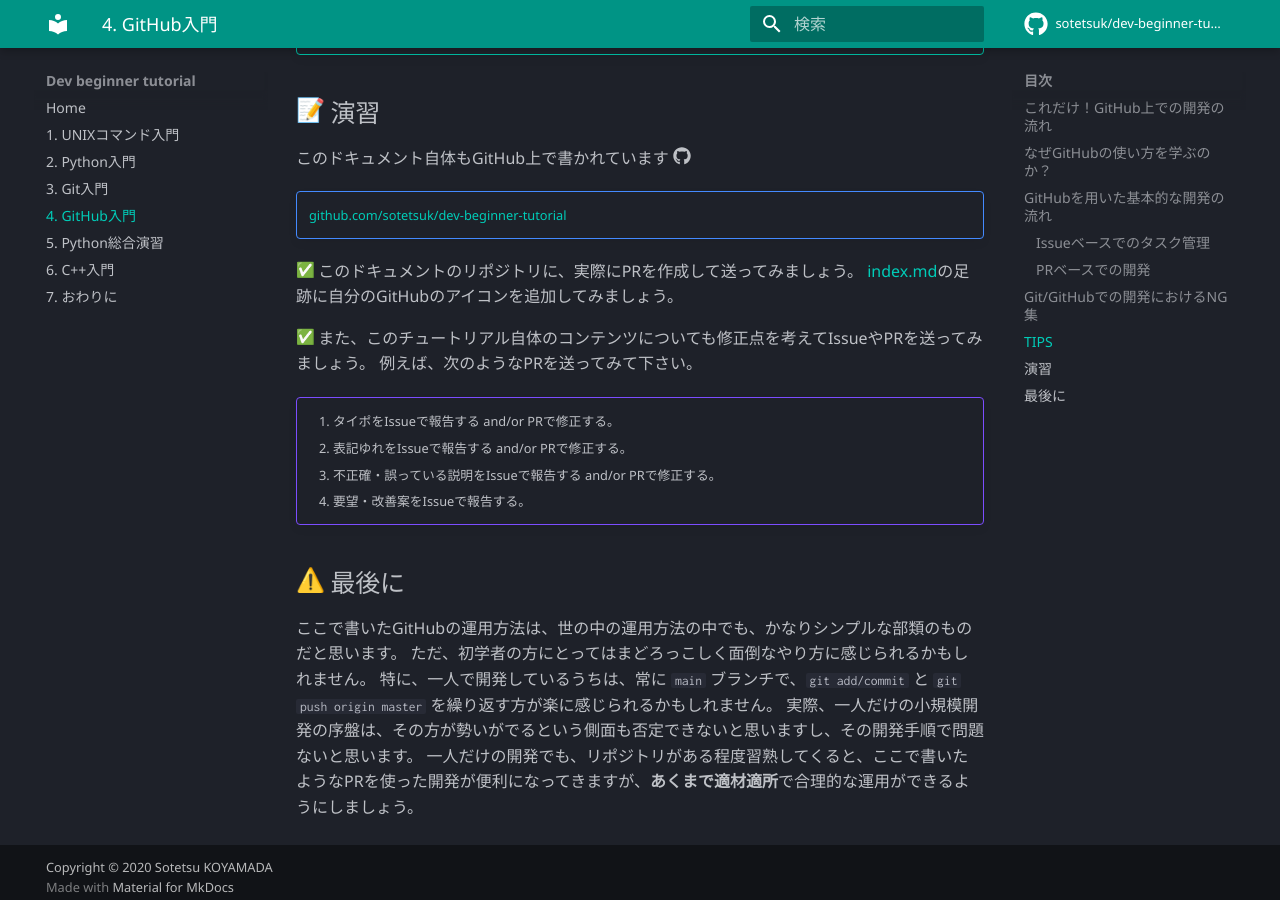
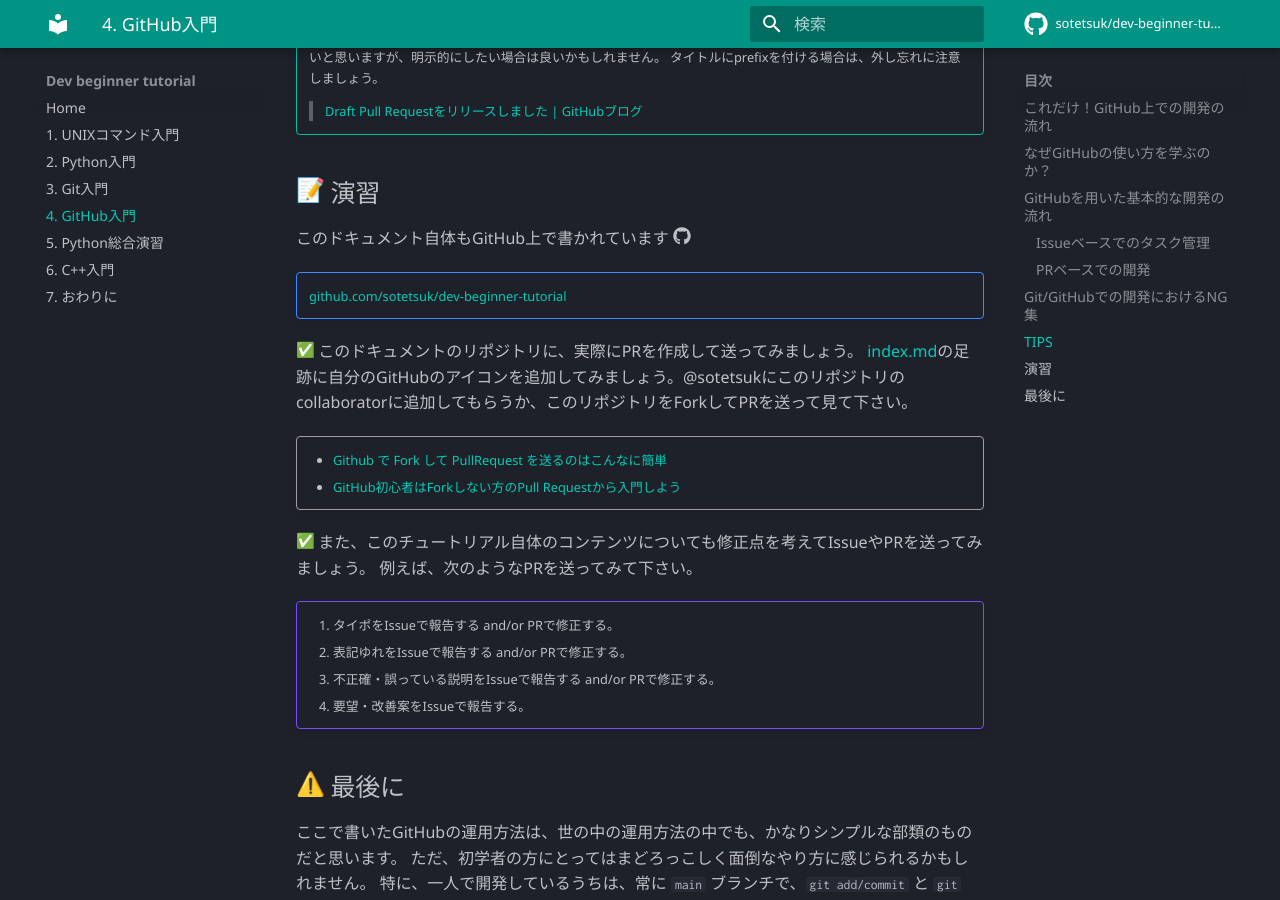
Before and after one commit to sotetsuk/dev-beginner-tutorial, an MkDocs documentation site: the page built from docs/github.md, in a window 1280 px wide and 900 px high, scrolled down 6628 px. Built offline with MkDocs 1.6.1 and Material for MkDocs 9.7.7, drawn with Linux system fonts in a browser that asks for light colours; emoji names are drawn with the system emoji font; comment, search, counter and statistics services are not loaded; some of the changed text lies outside the part shown.

Commit message:
write about fork (#69)

```diff
--- a/docs/github.md
+++ b/docs/github.md
@@ -20,6 +20,12 @@
         4. 適宜プッシュします。 `git push -u origin <branch name>` 特に、最初のコミット直後には一度プッシュしてPRを作り、Issueと関連付けます。
     5. 機能が完成したら、レビュー前に最新の `origin/main` を取り込みます。 `git fetch && git merge --no-ff origin/main` （競合が発生した場合は解決する）
     6. レビューを経てPRを `main` に "Squash And Merge" でマージします。
+
+    !!! warning ""
+
+        ここでは、他ユーザーのリポジトリをForkするタイプのPRではなく、同じリポジトリを共有してその中だけで完結するPRを想定しています。
+
+
 
 ## :question: なぜGitHubの使い方を学ぶのか？
 
@@ -229,7 +235,12 @@
     [github.com/sotetsuk/dev-beginner-tutorial](https://github.com/sotetsuk/dev-beginner-tutorial)
 
 :white_check_mark: このドキュメントのリポジトリに、実際にPRを作成して送ってみましょう。
-[index.md](https://github.com/sotetsuk/dev-beginner-tutorial/blob/main/docs/index.md)の足跡に自分のGitHubのアイコンを追加してみましょう。
+[index.md](https://github.com/sotetsuk/dev-beginner-tutorial/blob/main/docs/index.md)の足跡に自分のGitHubのアイコンを追加してみましょう。@sotetsukにこのリポジトリのcollaboratorに追加してもらうか、このリポジトリをForkしてPRを送って見て下さい。
+
+!!! quote ""
+
+    - [Github で Fork して PullRequest を送るのはこんなに簡単](https://qiita.com/YumaInaura/items/acff806290c8953d3185)
+    - [GitHub初心者はForkしない方のPull Requestから入門しよう](https://blog.qnyp.com/2013/05/28/pull-request-for-github-beginners/)
 
 :white_check_mark: また、このチュートリアル自体のコンテンツについても修正点を考えてIssueやPRを送ってみましょう。
 例えば、次のようなPRを送ってみて下さい。
```
